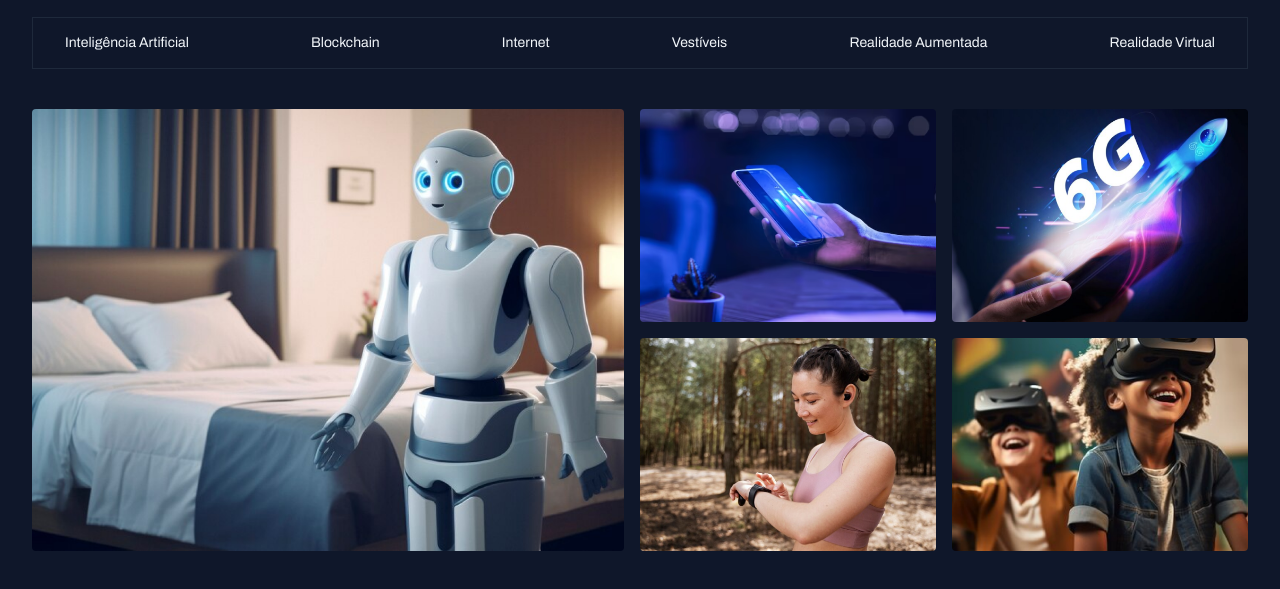
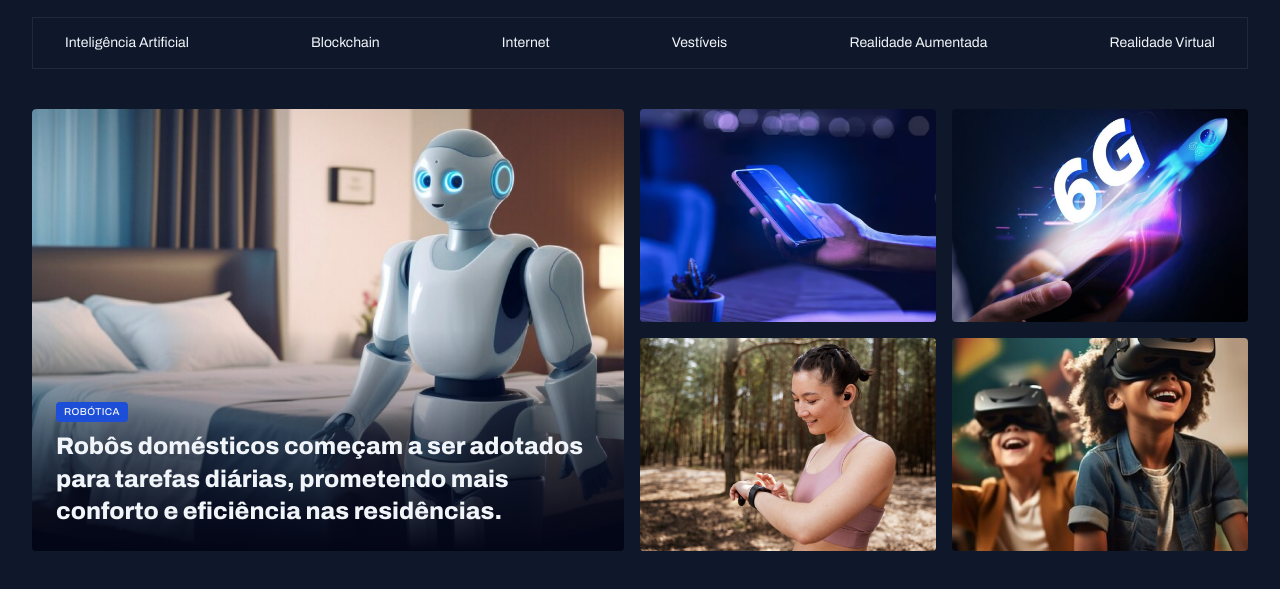
Before and after one commit to francadev/rocketseat-news-portal, a plain HTML site: page index.html in a window 1280 px wide. Shown: the part 55-644 px from the top of the page. Drawn offline with Linux system fonts and the light colour scheme.

Commit message:
adjusting the first card content

```diff
--- a/index.html
+++ b/index.html
@@ -42,9 +42,13 @@
   <main class="grid container">
 
     <section id="featured" class="grid grid-flow-col gap-16">
-      <div>
+      <figure class="card">
         <img src="assets/images/Image 01.png" alt="">
-      </div>
+        <figcaption>
+          <span class="content-tag">robótica</span>
+          <h2 class="text-2xl">Robôs domésticos começam a ser adotados para tarefas diárias, prometendo mais conforto e eficiência nas residências.</h2>
+        </figcaption>
+      </figure>
 
       <div class="grid grid-cols-2 gap-16">
         <div>
--- a/styles/global.css
+++ b/styles/global.css
@@ -52,3 +52,15 @@ img{
 main{
   margin-top: 40px;
 }
+
+.content-tag{
+  display: inline-block;
+  background-color: var(--brand-color-dark);
+  padding: 4px 8px;
+  border-radius: 4px;
+  font: 500 10px/1.2 var(--font-family);
+  text-transform: uppercase;
+  letter-spacing: 0.04em;
+  color: var(--text-color-primary);
+  box-shadow: 0x 4px 16px #02061740;
+}
--- a/styles/sections.css
+++ b/styles/sections.css
@@ -5,3 +5,31 @@
     border-radius: 4px;
   }
 }
+
+.card {
+  border-radius: 4px;
+  overflow: hidden;
+  position: relative;
+
+  &::before {
+    content: "";
+    position: absolute;
+    inset: 0;
+    top: 50%;
+    background: linear-gradient(
+      180deg,
+      transparent 0%,
+      #030617 100%
+    );
+  }
+
+  figcaption{
+    position: absolute;
+    bottom: 0;
+    padding: 24px;
+
+    h2 {
+      margin-top: 8px;
+    }
+  }
+}
--- a/styles/utility.css
+++ b/styles/utility.css
@@ -14,3 +14,19 @@
 .gap-16{
   gap: 16px;
 }
+
+.text-2xl {
+  font: var(--h1);
+}
+
+.text-xl {
+  font: var(--h2);
+}
+
+.text-lg {
+  font: var(--h3);
+}
+
+.text-sm {
+  font: var(--text);
+}
```
